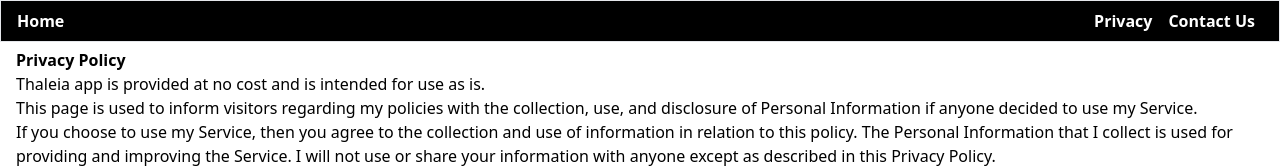
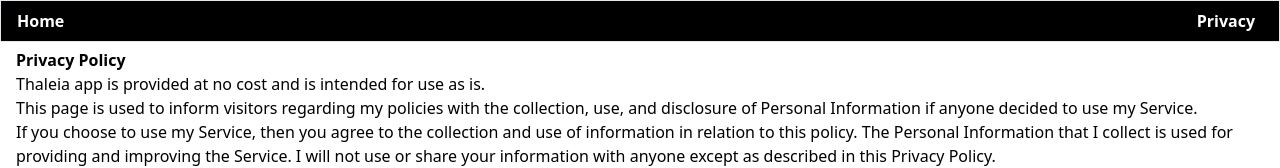
Before and after one commit to OneUpWallStreet/Thaleia-Website, a Vue app: page /privacy in a window 1280 px wide. Shown: the top 168 px of the page. Built offline with nearby package versions, Linux system fonts and the light colour scheme.

Commit message:
removed contact us

```diff
--- a/src/components/Navbar.vue
+++ b/src/components/Navbar.vue
@@ -9,7 +9,7 @@
 
             <div class="flex flex-row">
                 <router-link class="px-2" to="/privacy">Privacy</router-link>
-                <router-link class="px-2" to="/contact">Contact Us</router-link>
+                <!-- <router-link class="px-2" to="/contact">Contact Us</router-link> -->
             </div>
 
         </div>
--- a/src/router.js
+++ b/src/router.js
@@ -4,7 +4,7 @@
 // import HelloWorld from './components/HelloWorld.vue'
 import Home from './components/Home.vue'
 import Privacy from './components/Privacy.vue'
-import Contact from './components/Contact.vue'
+// import Contact from './components/Contact.vue'
 
 
 const routes =[
@@ -19,11 +19,11 @@
         name: "Privacy",
         component: Privacy
     },
-    {
-        path: "/contact",
-        name: "contact",
-        component: Contact
-    },
+    // {
+    //     path: "/contact",
+    //     name: "contact",
+    //     component: Contact
+    // },
 ];
 
 const router = createRouter({
```
